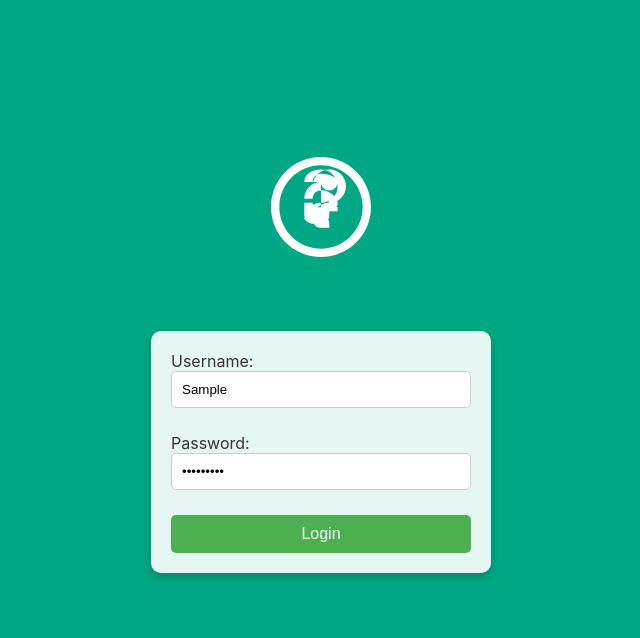
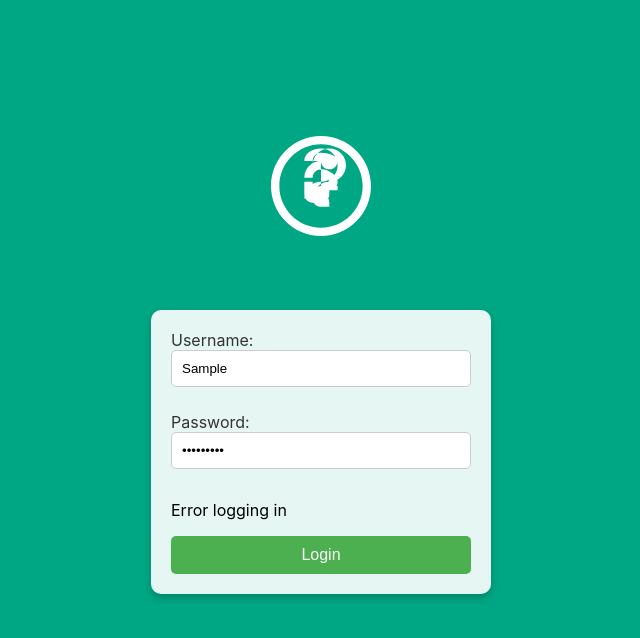
Before and after one commit to Bishal16/ChatApp-Frontend-ReactJs, a React (Create React App) app: page / in a window 1280 px wide. Both pictures are taken after typing "Sample", "Sample123" into the empty fields and a click on the button "Login". Shown: the top 638 px of the page, without its empty margins (319-959 px from the left). Built offline with nearby package versions, Linux system fonts and the light colour scheme; no server answers.

Commit message:
actual user authentication working. dynamic chat history not working

```diff
--- a/src/App.js
+++ b/src/App.js
@@ -7,6 +7,7 @@ import MessageInput from './components/MessageInput';
 import ChatHeader from './components/ChatHeader';
 import Login from './components/Login';
 import profileImage from './resources/photos/profile.jpg';
+import axios from 'axios';
 
 const App = () => {
   const contacts = [
@@ -44,8 +45,11 @@ const App = () => {
     // Add other contacts with their own message histories...
   });
 
+  // const [messages, setMessages] = useState({});
   const [selectedContact, setSelectedContact] = useState(null);
   const [isLoggedIn, setIsLoggedIn] = useState(false);
+  // const [user, setUser] = useState(null);
+
 
   useEffect(() => {
     const loggedIn = localStorage.getItem('isLoggedIn') === 'true';
@@ -73,12 +77,21 @@ const App = () => {
         };
       });
       // Send the message to the backend
+      // try {
+      //   await axios.post('http://localhost:8080/messages', {
+      //     content: messageText,
+      //     senderId: user.id,
+      //     recipientId: selectedContact.id
+      //   });
+      // } catch (error) {
+      //   console.error('Error sending message:', error);
+      // }
     }
   };
 
   const handleLogin = (user) => {
     localStorage.setItem('isLoggedIn', 'true');
-    setIsLoggedIn(true)
+    setIsLoggedIn(true);
   };
 
   const handleLogout = () => {
@@ -94,7 +107,7 @@ const App = () => {
   return (
       <div className="app">
         <div className="sidebar">
-          <ContactList contacts={contacts} onSelectContact={handleSelectContact}/>
+          <ContactList contacts={contacts} onSelectContact={handleSelectContact} />
         </div>
 
         <div className={`main ${selectedContact ? 'with-contact' : 'no-contact'}`}>
@@ -102,15 +115,17 @@ const App = () => {
               <>
                 <ChatHeader contact={selectedContact} onLogout={handleLogout} />
                 <ChatWindow messages={messages} contact={selectedContact} />
-                <MessageInput onSendMessage={handleSendMessage} />
+                <MessageInput
+                    onSendMessage={handleSendMessage}
+                    senderId={1} // Replace with actual sender ID if needed
+                    recipientId={selectedContact.id}
+                />
               </>
           ) : (
-              // <div className="placeholder">Select a contact to start chatting</div>
-              <div><Placeholder/></div>
+              <div><Placeholder /></div>
           )}
         </div>
       </div>
   );
 };
-
 export default App;
--- a/src/components/Login.js
+++ b/src/components/Login.js
@@ -1,21 +1,27 @@
 import React, { useState } from 'react';
 import './css/Login.css';
+import { getUserByUsername } from "../api/api";
 
 const Login = ({ onLogin }) => {
     const [username, setUsername] = useState('');
     const [password, setPassword] = useState('');
+    const [error, setError] = useState('');
 
-    const handleLogin = (e) => {
+    const handleLogin = async (e) => {
         e.preventDefault();
-        // Mock API call for login validation
-        if (username === 'test' && password === '1111') {
-            onLogin({ username });
-        } else {
-            alert('Invalid credentials');
+        try {
+            const response = await getUserByUsername(username);
+            const user = response.data;
+            console.log(JSON.stringify(user));
+            if (user.password === password) {
+                onLogin({ username: user.username, id: user.id }); // Pass the user ID along with the username
+            } else {
+                setError('Invalid credentials');
+            }
+        } catch (err) {
+            setError('Error logging in');
         }
     };
-
-
 
     return (
         <div className="login-container">
@@ -37,6 +43,7 @@ const Login = ({ onLogin }) => {
                     />
                 </svg>
             </div>
+
             <form onSubmit={handleLogin}>
                 <label>
                     Username:
@@ -54,6 +61,7 @@ const Login = ({ onLogin }) => {
                         onChange={(e) => setPassword(e.target.value)}
                     />
                 </label>
+                {error && <p className="error">{error}</p>}
                 <button type="submit">Login</button>
             </form>
         </div>
--- a/src/components/MessageInput.js
+++ b/src/components/MessageInput.js
@@ -1,13 +1,23 @@
 import React, { useState } from 'react';
 import './css/MessageInput.css';
+import axios from 'axios';
 
-const MessageInput = ({ onSendMessage }) => {
+const MessageInput = ({ onSendMessage, senderId, recipientId }) => {
     const [message, setMessage] = useState('');
 
-    const handleSendMessage = () => {
+    const handleSendMessage = async () => {
         if (message.trim()) {
-            onSendMessage(message);
-            setMessage('');
+            try {
+                const response = await axios.post('http://localhost:8080/messages', {
+                    content: message,
+                    senderId: senderId,
+                    recipientId: recipientId
+                });
+                onSendMessage(message);
+                setMessage('');
+            } catch (error) {
+                console.error('Error sending message:', error);
+            }
         }
     };
 
```
